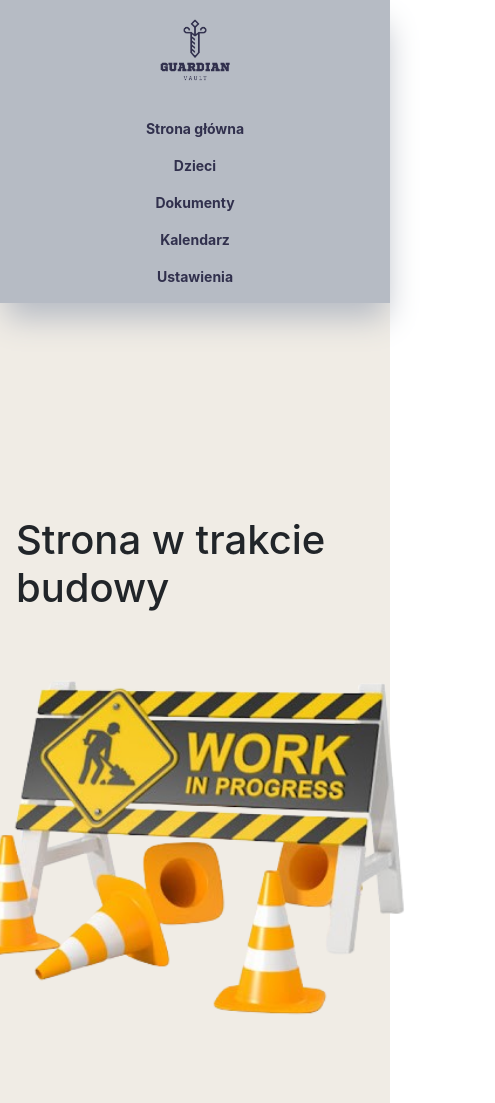
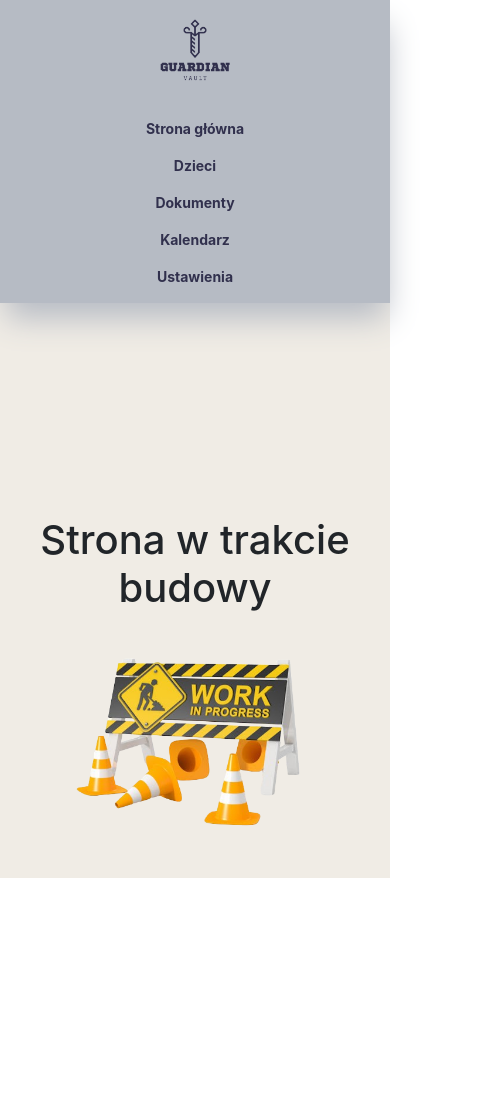
Before and after one commit to swpiotr5/PROJEKT_ROZ---grupa-2, a React (Create React App) app in the folder frontend/: page /defaultpage in a window 390 px wide. Shown: the whole page, 495 px wide, since content can reach past the window. After the commit the page ends 878 px from the top, so only its background shows below. Built offline with nearby package versions, Linux system fonts and the light colour scheme.

Commit message:
(frontend) Updated responsive styles for build image

```diff
--- a/frontend/src/components/DefaultPageTemplate/Content.tsx
+++ b/frontend/src/components/DefaultPageTemplate/Content.tsx
@@ -14,7 +14,16 @@ const useStyles = createUseStyles({
     buildImg: {
         width: '600px',
         height: 'auto',
-    }
+    },
+    '@media (max-width: 768px)': {
+        wrapper: {
+            textAlign: 'center',
+        },
+        buildImg: {
+            width: '300px',
+        },
+    },
+
 });
 
 
```
